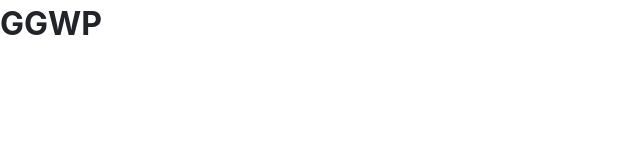
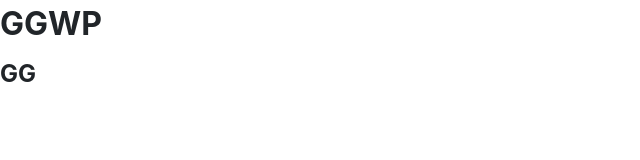
Before and after one commit to VovaFPG/PJ5, a plain HTML site: page index.html in a window 1280 px wide. Shown: the full height of the page, 0-640 px from the left. Drawn offline with Linux system fonts and the light colour scheme.

Commit message:
baly10cb

```diff
--- a/index.html
+++ b/index.html
@@ -10,5 +10,6 @@
 </head>
 <body>
      <h1>GGWP</h1>
+     <h2>GG</h2>
 </body>
 </html>
```
